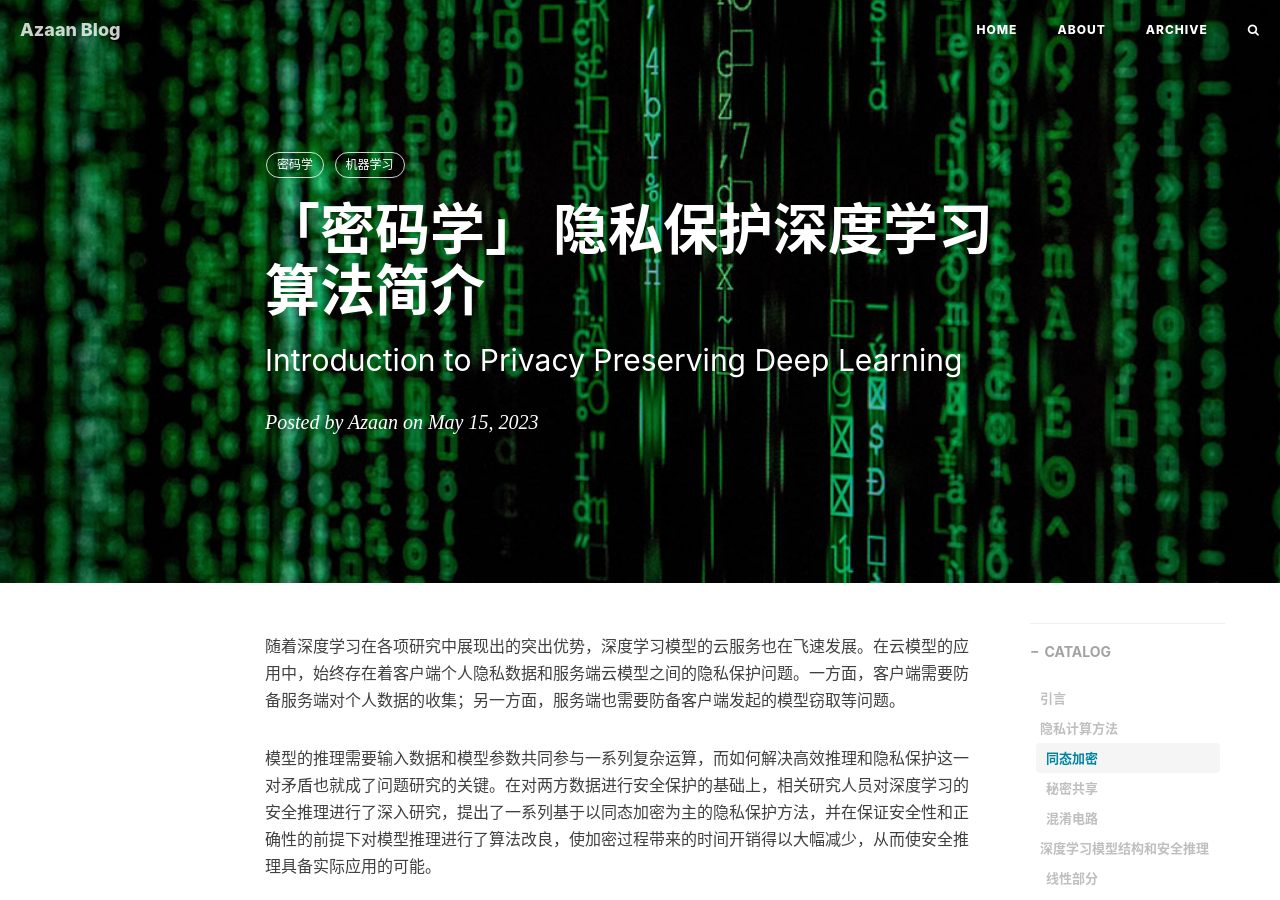
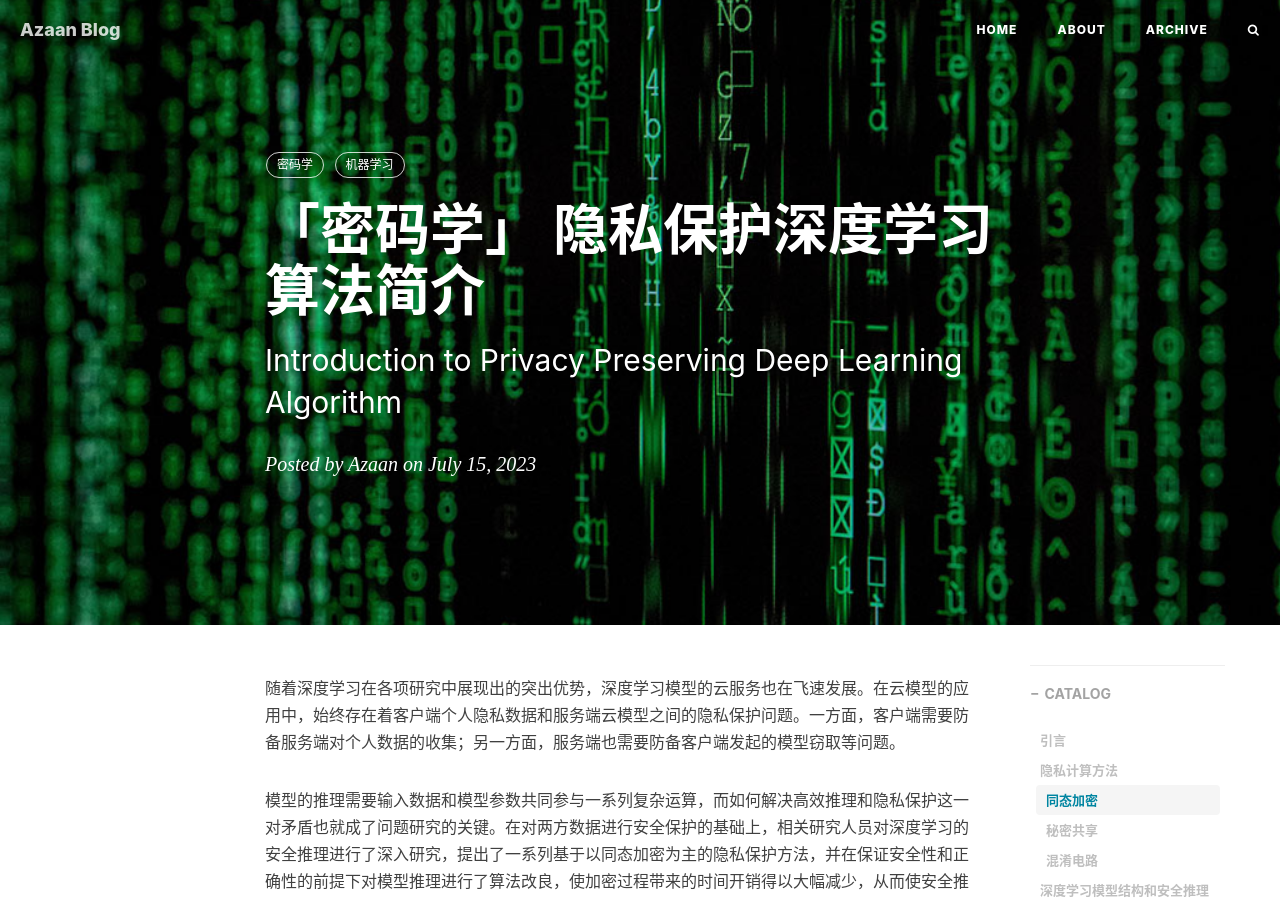
Before and after one commit to Mingyu-Zheng/mingyu-zheng.github.io, a Jekyll site: the page built from _posts/cryptography/2023-07-15-「密码学」隐私保护深度学习算法简介.md, in a window 1280 px wide and 900 px high. Built offline with Jekyll 4.4.1, drawn with Linux system fonts in a browser that asks for light colours; nearby versions of some CDN libraries; comment, search, counter and statistics services are not loaded.

Commit message:
ppdl revise

```diff
--- a/_posts/cryptography/2023-07-15-「密码学」隐私保护深度学习简介.md
+++ b/_posts/cryptography/2023-07-15-「密码学」隐私保护深度学习算法简介.md
@@ -1,8 +1,8 @@
 ---
 layout:     post
 title:      "「密码学」 隐私保护深度学习算法简介"
-subtitle:   "Introduction to Privacy Preserving Deep Learning"
-date:       2023-05-15 12:00:00
+subtitle:   "Introduction to Privacy Preserving Deep Learning Algorithm"
+date:       2023-07-15 12:00:00
 author:     "Azaan"
 header-img: "img/post-bg-cryptography.jpg"
 katex: true
```
